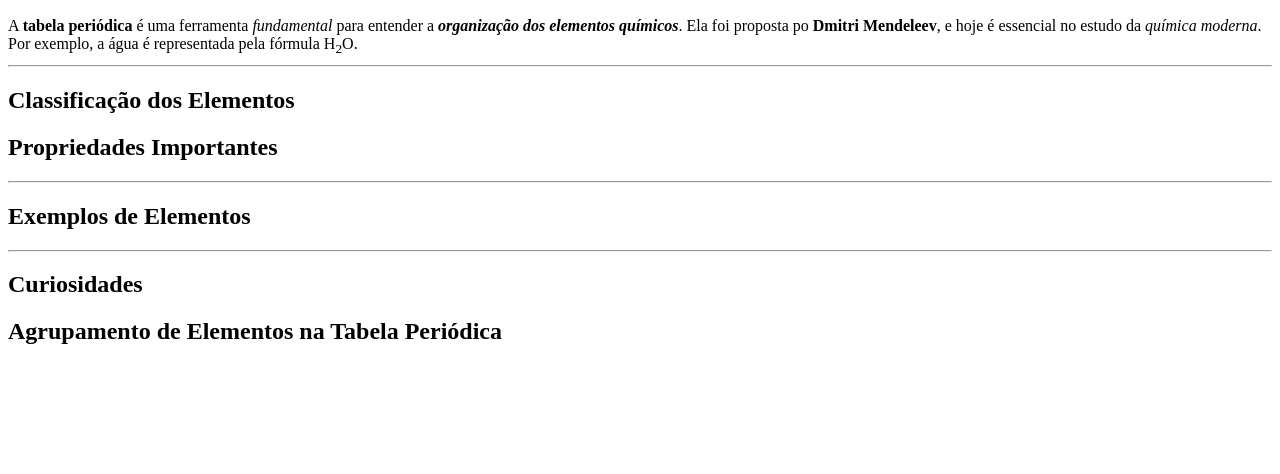
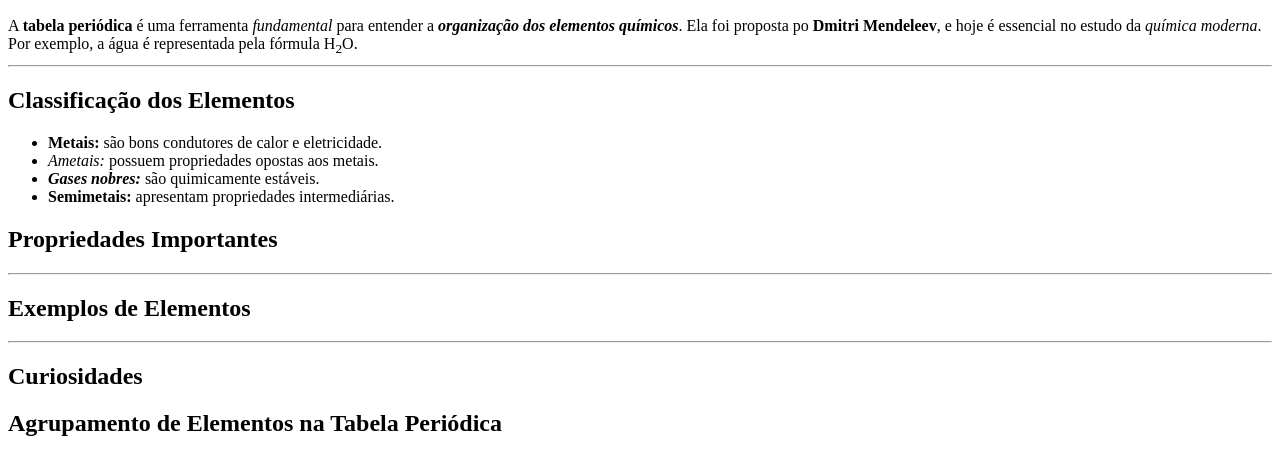
Before and after one commit to MoonyLina/Exercicio-revisao, a plain HTML site: page index.html in a window 1280 px wide. Shown: the part 110-584 px from the top of the page. Drawn offline with Linux system fonts and the light colour scheme.

Commit message:
Classificação dos Elementos

```diff
--- a/index.html
+++ b/index.html
@@ -14,7 +14,12 @@
     fórmula H<sub>2</sub>O.
     <hr>
     <h2>Classificação dos Elementos</h2>
-
+    <ul>
+        <li><b>Metais:</b> são bons condutores de calor e eletricidade.</li>
+        <li><i>Ametais:</i> possuem propriedades opostas aos metais.</li>
+        <li><b><i>Gases nobres:</i></b> são quimicamente estáveis.</li>
+        <li><b>Semimetais:</b> apresentam propriedades intermediárias.</li>
+    </ul>
     <h2>Propriedades Importantes</h2>
     <hr>
 
```
